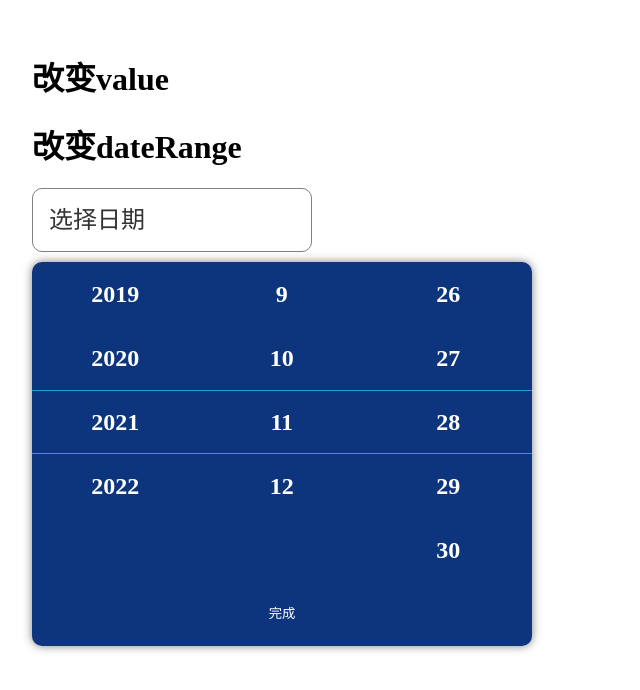
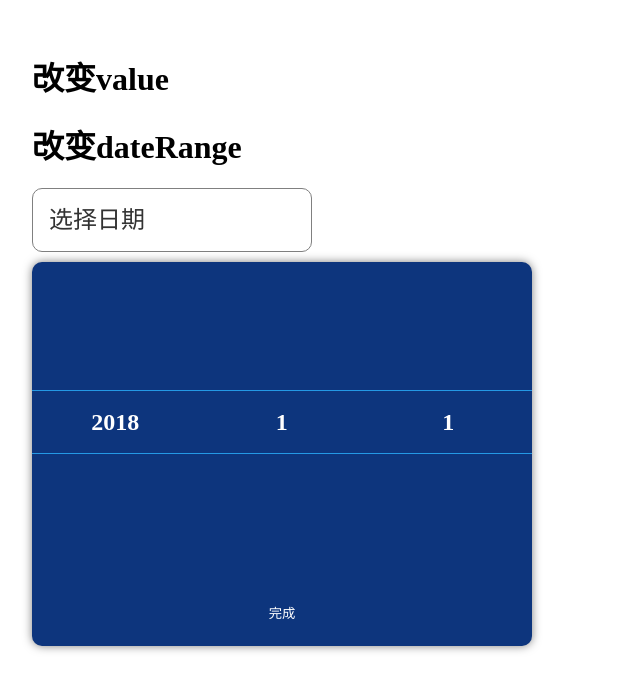
Before and after one commit to lilindog/pad-date-select, a Vue app: page / in a window 1280 px wide. Shown: the top 690 px of the page, without its empty margins (0-640 px from the left). Built offline with nearby package versions, Linux system fonts and the light colour scheme.

Commit message:
修改小问题

```diff
--- a/src/App.vue
+++ b/src/App.vue
@@ -24,7 +24,7 @@ export default {
   data () {
     return {
       value: "",
-      dateRange: ["2018-01-01", "2022-12-12"],
+      dateRange: ["2018-01-01", "2018-1-1"],
       visable: !false
     }
   },
--- a/src/components/date-select.vue
+++ b/src/components/date-select.vue
@@ -120,7 +120,7 @@ export default {
       const y = this.y, m = this.m, d = this.d;
       this.generateDefaultDate();
       if (y !== this.y || m !== this.m || d !== this.d) {
-        this.moveToCurrentDate();
+        this.init();
       }
     },
     dateRange: "init"
```
